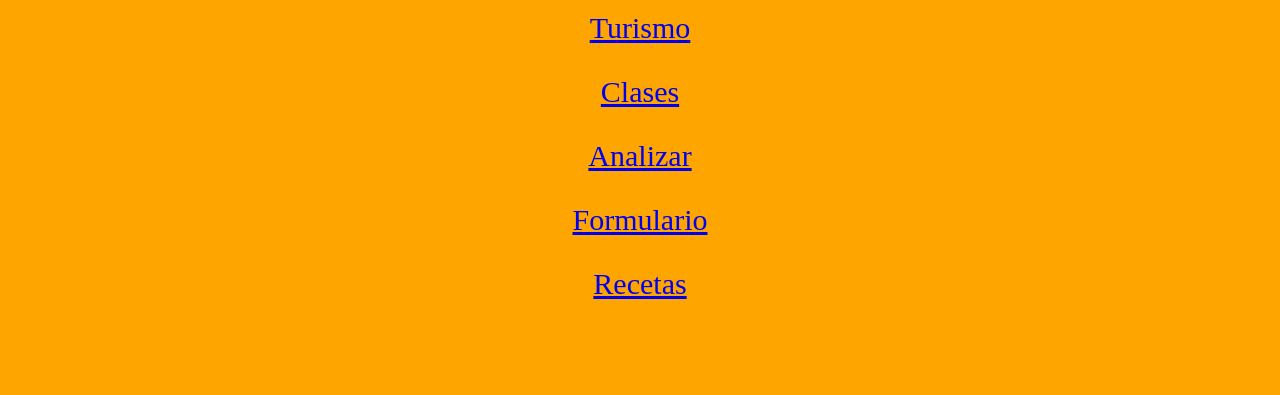
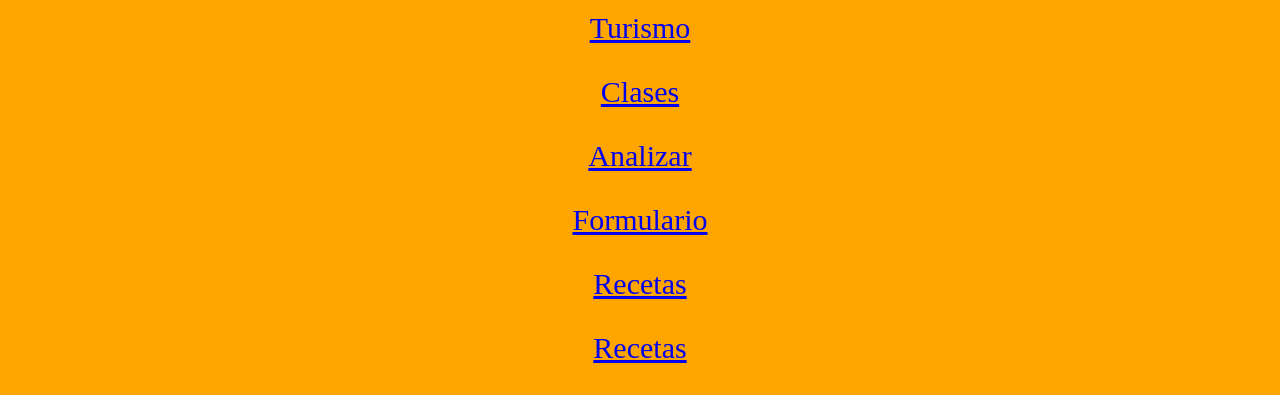
Before and after one commit to 121314RibenSB/121314ribensb.github.io, a plain HTML site: page index.html in a window 1280 px wide. Shown: the part 531-926 px from the top of the page. Before the commit the page ends 862 px from the top, so only its background shows below. Drawn offline with Linux system fonts and the light colour scheme.

Commit message:
Update index.html

```diff
--- a/index.html
+++ b/index.html
@@ -30,4 +30,5 @@
 <p><a href="/analizar/analizar.html">Analizar</a></p>
 <p><a href="/formulario/formulario.html">Formulario</a></p>
 <p><a href="/bootstrap-master/index.html">Recetas</a></p>
+<p><a href="/startbootstrap-resume-gh-pages/index.html">Recetas</a></p>
 </html>
```
